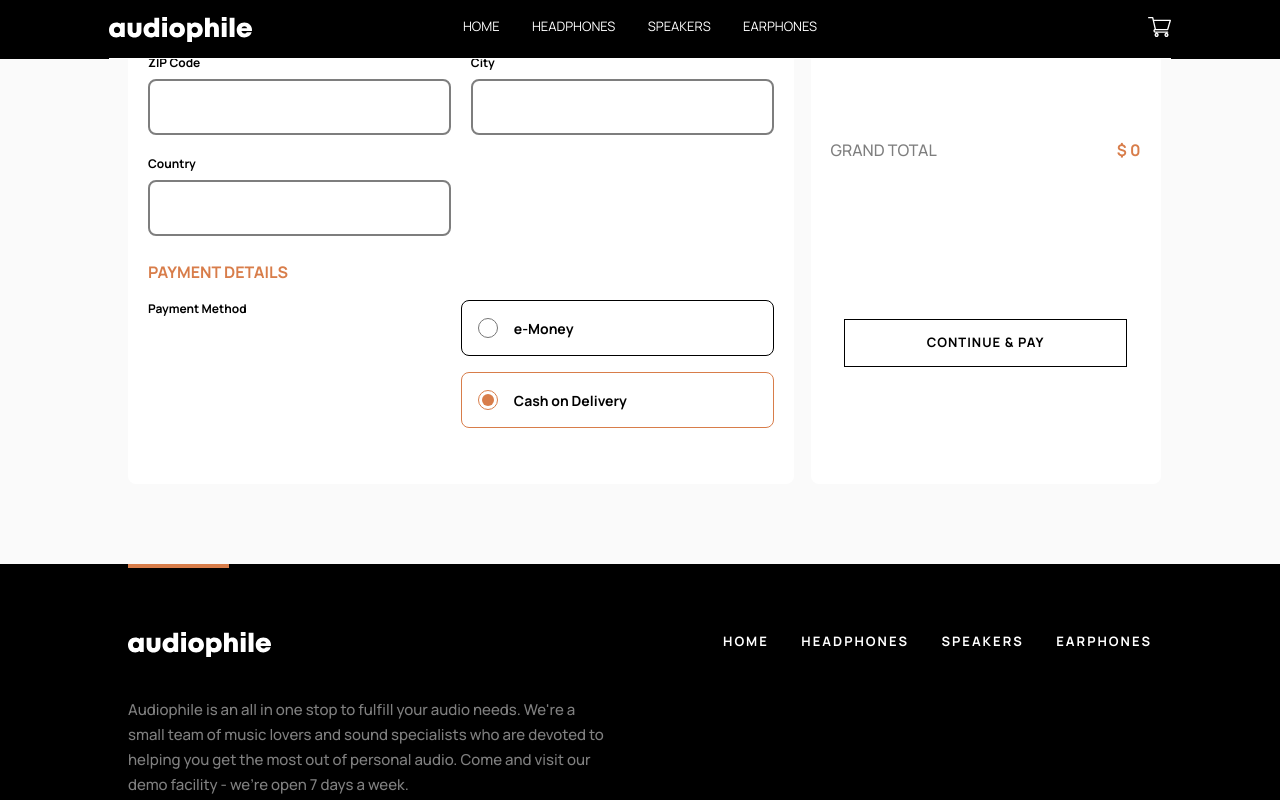
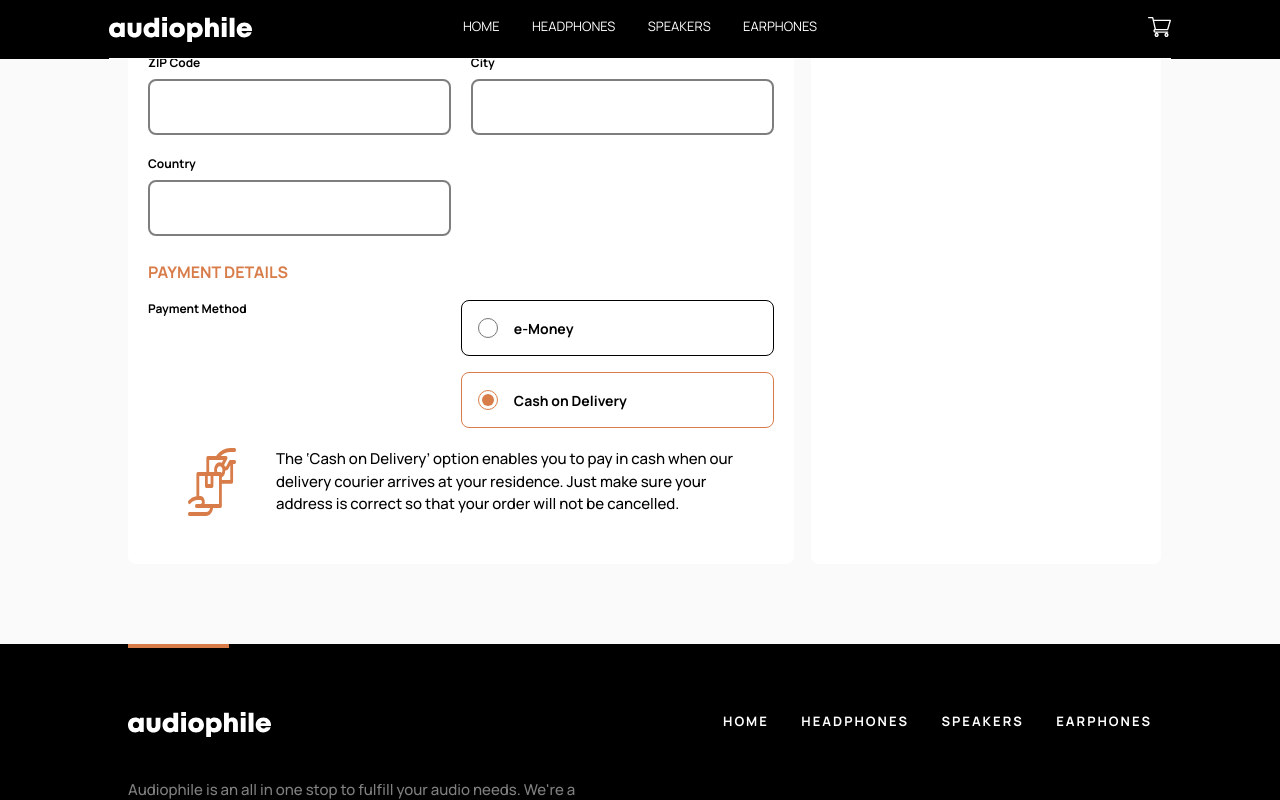
Before and after one commit to Ckola99/Ecom-site, a React (Vite) app in the folder audiophileSite/: page /checkout in a window 1280 px wide. Both pictures are taken after a click on the radio button "Cash on Delivery". Shown: the part 585-1385 px from the top of the page. Built offline with nearby package versions, Linux system fonts and the light colour scheme.

Commit message:
finished project

```diff
--- a/audiophileSite/src/components/CartModal.jsx
+++ b/audiophileSite/src/components/CartModal.jsx
@@ -24,7 +24,7 @@
 			onClick={handleCloseModal}
 		>
 			<div
-				className="bg-white p-8 rounded-lg shadow-lg w-[327px] mx-auto mt-[80px] flex flex-col h-[488px] justify-between md:w-[377px] md:mr-8 "
+				className="bg-white p-8 rounded-lg shadow-lg w-[327px] mx-auto mt-[80px] flex flex-col h-[488px] justify-between md:w-[377px] md:mr-8 overflow-auto"
 				onClick={(e) => e.stopPropagation()} // Prevent closing the modal when clicking inside it
 			>
 				<h1 className="flex justify-between font-bold text-lg tracking-[1.29px]">
--- a/audiophileSite/src/pages/Checkout.jsx
+++ b/audiophileSite/src/pages/Checkout.jsx
@@ -9,7 +9,7 @@
 } from "../features/ConfirmationFeature/ConfirmationSlice";
 import ConfirmationModal from "../components/ConfirmationModal"
 import { setCheckoutFormData } from "../features/CheckoutFeature/CheckoutSlice";
-
+import COD from "/assets/checkout/icon-cash-on-delivery.svg"
 
 // validation schema
 const validationSchema = yup
@@ -262,6 +262,18 @@
 						</div>
 					</div>
 
+					{paymentMethod === "Cash on Delivery" && (
+						<div className="hidden lg:flex lg:gap-10 mt-3">
+							<img
+								src={COD}
+								className="ml-10"
+							/>
+							<p className="lg:w-[76%] text-[15px] font-medium">
+								The ‘Cash on Delivery’ option enables you to pay in cash when our delivery courier arrives at your residence. Just make sure your address is correct so that your order will not be cancelled.
+							</p>
+						</div>
+					)}
+
 					{/* Conditional rendering of e-Money fields */}
 					{paymentMethod === "e-Money" && (
 						<div className="mt-4 flex flex-col gap-5 md:flex-row">
@@ -286,7 +298,7 @@
 				</fieldset>
 			</form>
 
-			<div className="bg-white rounded-lg w-[327px] grid justify-self-center mt-10 h-auto p-5 md:w-[689px] lg:m-0 lg:w-[350px] lg:h-auto lg:p-0 lg:col-start-2 lg:row-span-[50%]">
+			<div className="bg-white rounded-lg w-[327px] grid justify-self-center mt-10 h-auto p-5 md:w-[689px] lg:m-0 lg:w-[350px] lg:p-0 lg:col-start-2 lg:row-span-[50%] lg:flex lg:flex-col h-[80%] lg:overflow-auto">
 				<h1 className="text-transform: uppercase py-7 px-5 font-bold text-[18px] ">
 					summary
 				</h1>
```
